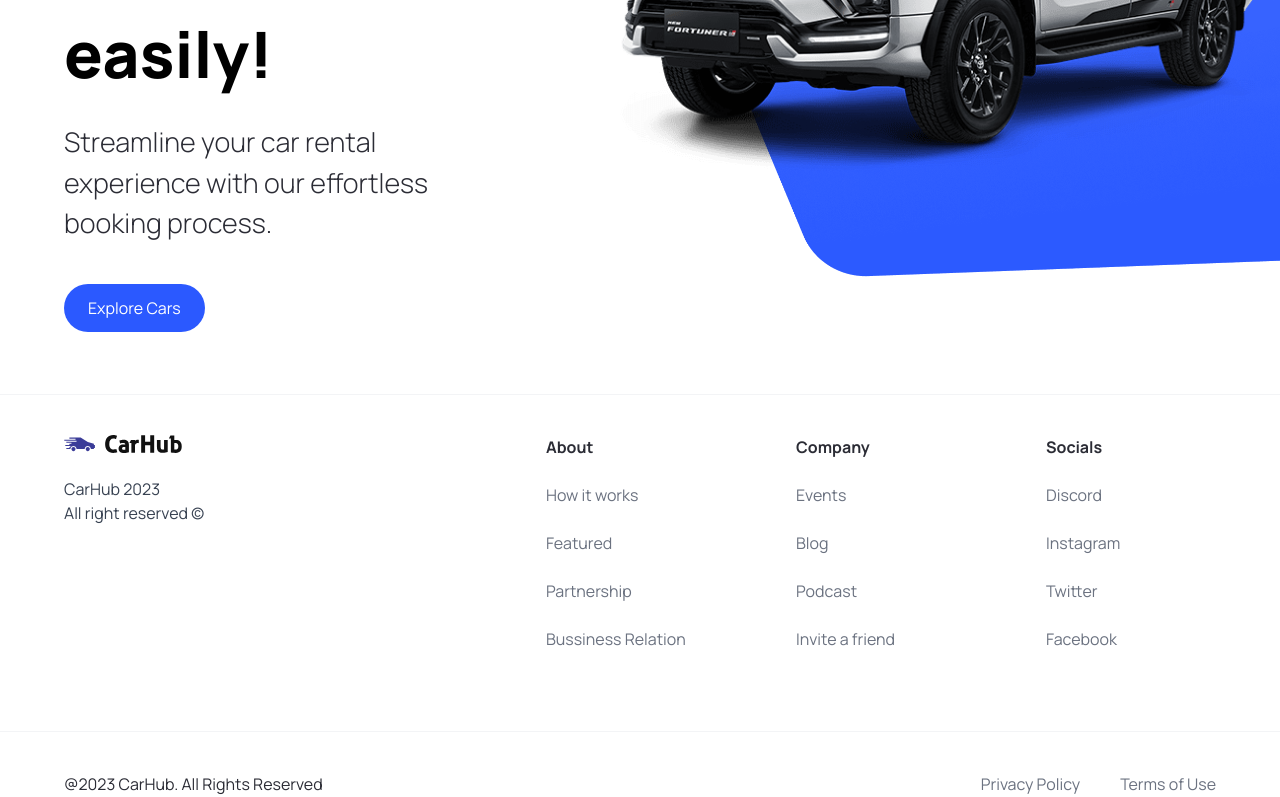
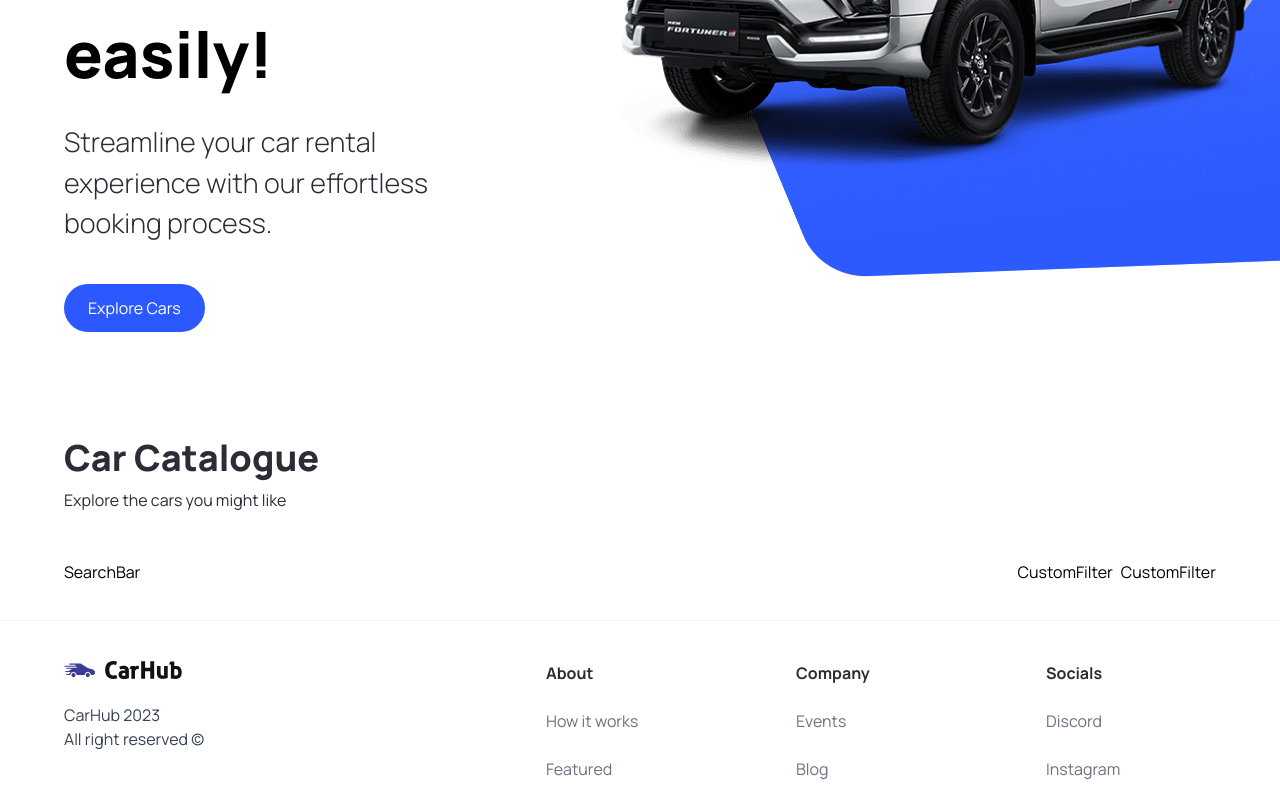
Before and after one commit to qiewi/carent, a Next.js app: page / in a window 1280 px wide. Shown: the part 426-1223 px from the top of the page. Built offline with nearby package versions, Linux system fonts and the light colour scheme.

Commit message:
page layouting for catalogue

```diff
--- a/app/page.tsx
+++ b/app/page.tsx
@@ -1,10 +1,24 @@
-import { Hero } from "@/components";
+import { CustomFilter, Hero, SearchBar } from "@/components";
 import Image from "next/image";
 
 export default function Home() {
   return (
       <main className= "overflow-hidden">
         <Hero />
+        <div className="mt-12 padding-x padding-y max-width" id="discover">
+          <div className="home__text-container">
+            <h1 className="text-4xl font-extrabold">Car Catalogue</h1>
+            <p>Explore the cars you might like</p>
+          </div>
+
+          <div className="home__filters">
+            <SearchBar />
+            <div className="home__filter-container">
+              <CustomFilter title="fuel"/>
+              <CustomFilter title="year"/>
+            </div>
+          </div>
+        </div>
       </main>
   );
 }
--- /dev/null
+++ b/components/CustomFilter.tsx
@@ -0,0 +1,9 @@
+import React from 'react'
+
+const CustomFilter = () => {
+  return (
+    <div>CustomFilter</div>
+  )
+}
+
+export default CustomFilter
--- /dev/null
+++ b/components/SearchBar.tsx
@@ -0,0 +1,9 @@
+import React from 'react'
+
+const SearchBar = () => {
+  return (
+    <div>SearchBar</div>
+  )
+}
+
+export default SearchBar
```
Also changed, not shown: components/index.ts (+6 -1 lines).
